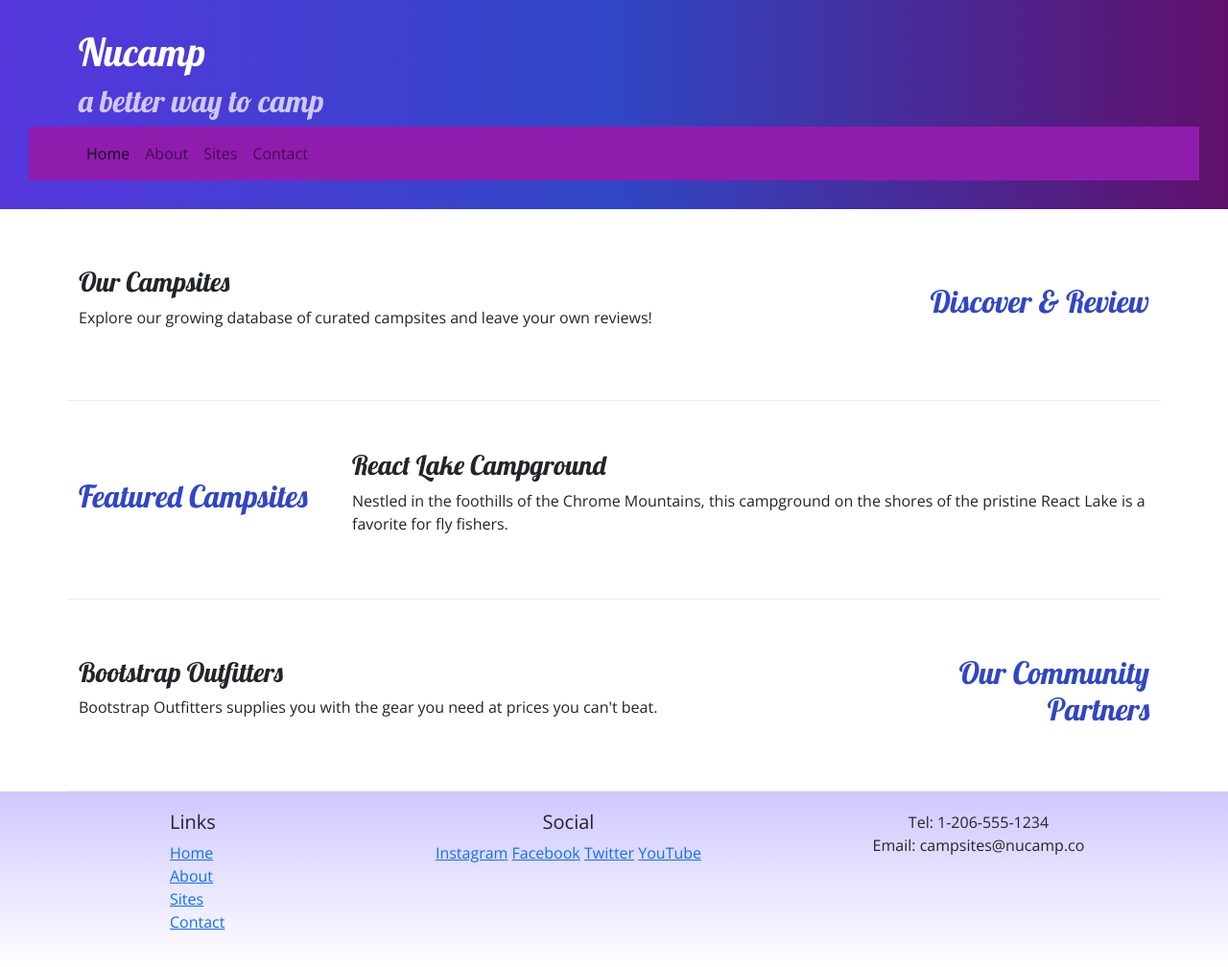
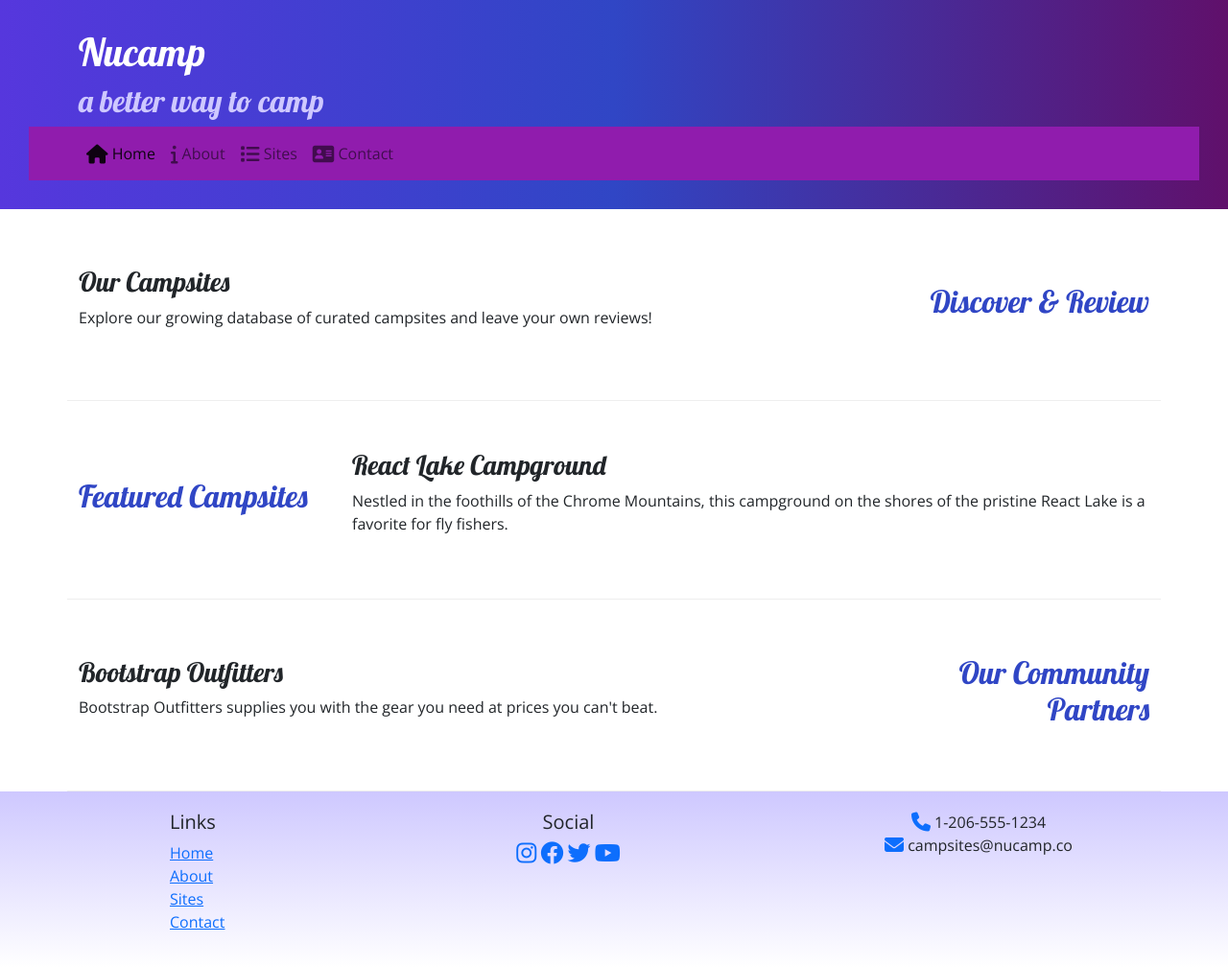
Before and after one commit to garciabusiness21/nucampsite, a plain HTML site: page index.html in a window 1280 px wide. Shown: the whole page at 96% size. Drawn offline with nearby package versions, Linux system fonts and the light colour scheme.

Commit message:
Added Font Awesome Icons

```diff
--- a/index.html
+++ b/index.html
@@ -11,6 +11,9 @@
     <!-- Additional CSS -->
     <link rel="stylesheet" href="https://fonts.googleapis.com/css?family=Lobster|Open+Sans" />
     <link rel="stylesheet" href="css/styles.css"/>
+    <!-- Font Awesome CSS -->
+    <link rel="stylesheet" href="https://cdnjs.cloudflare.com/ajax/libs/font-awesome/6.2.1/css/all.min.css" integrity="sha512-MV7K8+y+gLIBoVD59lQIYicR65iaqukzvf/nwasF0nqhPay5w/9lJmVM2hMDcnK1OnMGCdVK+iQrJ7lzPJQd1w==" crossorigin="anonymous" referrerpolicy="no-referrer"/>
+
     <title>Nucamp: A Better Way To Camp</title>
 </head>
 
@@ -33,10 +36,10 @@
                 </button>
                 <div class="collapse navbar-collapse" id="nucampNavbar">
                     <ul class="navbar-nav">
-                        <li class="nav-item"><a class="nav-link active" href="#">Home</a></li>
-                        <li class="nav-item"><a class="nav-link" href="aboutus.html">About</a></li>
-                        <li class="nav-item"><a class="nav-link" href="#">Sites</a></li>
-                        <li class="nav-item"><a class="nav-link" href="#">Contact</a></li>
+                        <li class="nav-item"><a class="nav-link active" href="#"><i class="fa-solid fa-house fa-lg"></i> Home</a></li>
+                        <li class="nav-item"><a class="nav-link " href="aboutus.html"><i class="fa-solid fa-info fa-lg"></i> About</a></li>
+                        <li class="nav-item"><a class="nav-link" href="#"><i class="fa-solid fa-list fa-lg"></i> Sites</a></li>
+                        <li class="nav-item"><a class="nav-link" href="#"><i class="fa-solid fa-address-card fa-lg"></i> Contact</a></li>
                     </ul>
                 </div>
             </div>
@@ -96,14 +99,14 @@
                 </div>
                 <div class="col-6 col-sm-5 text-center">
                     <h5>Social</h5>
-                    <a href="http://instagram.com/">Instagram</a>
-                    <a href="http://facebook.com/">Facebook</a>
-                    <a href="http://twitter.com/">Twitter</a>
-                    <a href="http://youtube.com/">YouTube</a>
+                    <a href="http://instagram.com/"><i class="fa-brands fa-instagram fa-xl"></i></a>
+                    <a href="http://facebook.com/"><i class="fa-brands fa-facebook fa-xl"></i></a>
+                    <a href="http://twitter.com/"><i class="fa-brands fa-twitter fa-xl"></i></a>
+                    <a href="http://youtube.com/"><i class="fa-brands fa-youtube fa-xl"></i></a>
                 </div>
                 <div class="col-sm-4 text-center">
-                    Tel: 1-206-555-1234<br />
-                    Email: campsites@nucamp.co
+                    <i class="fa-solid fa-phone fa-lg text-primary"></i> 1-206-555-1234<br />
+                    <i class="fa-solid fa-envelope fa-lg text-primary"></i> campsites@nucamp.co
                 </div>
            </div>
         </div>
```
Also changed, not shown: aboutus.html (+12 -10 lines).
